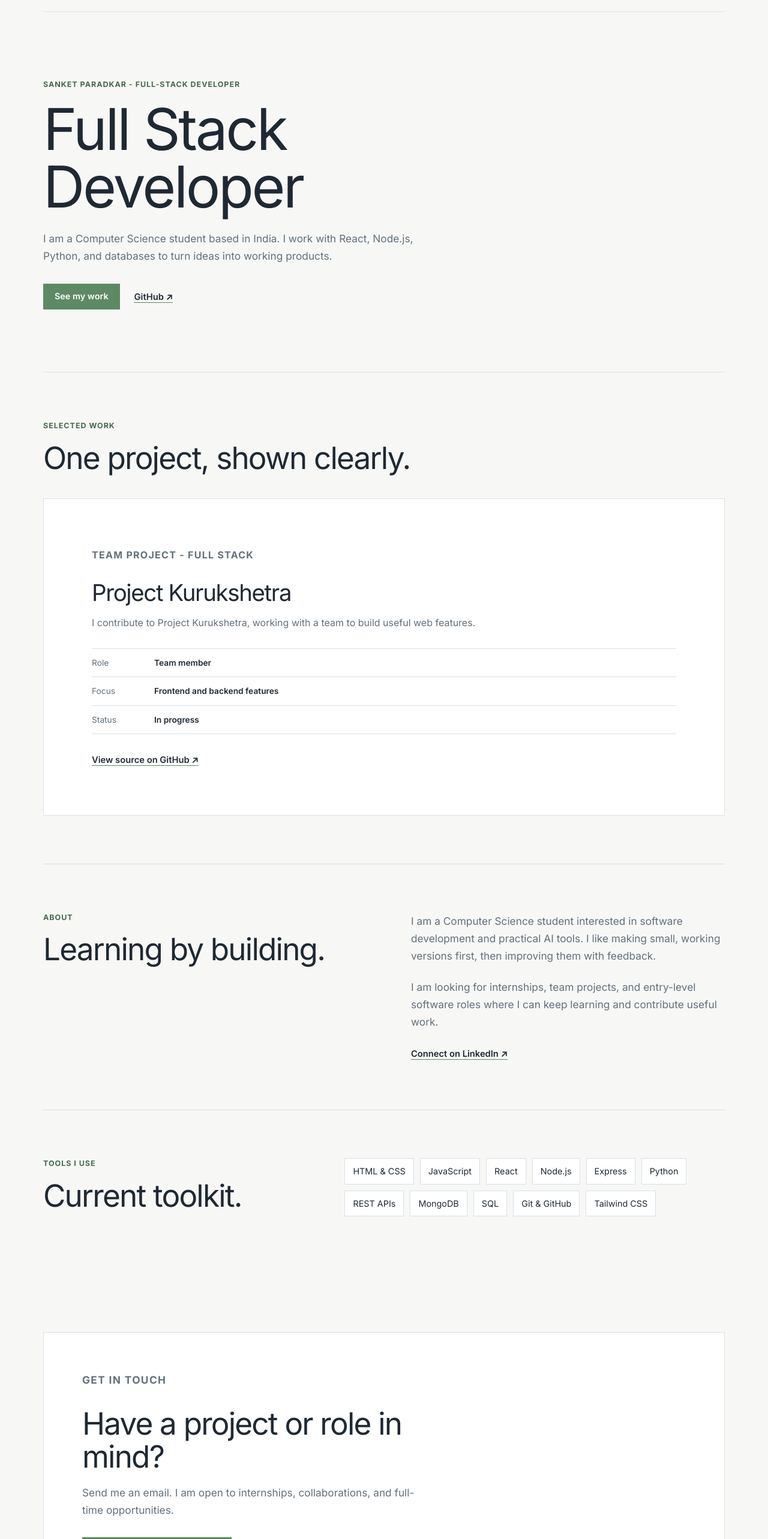
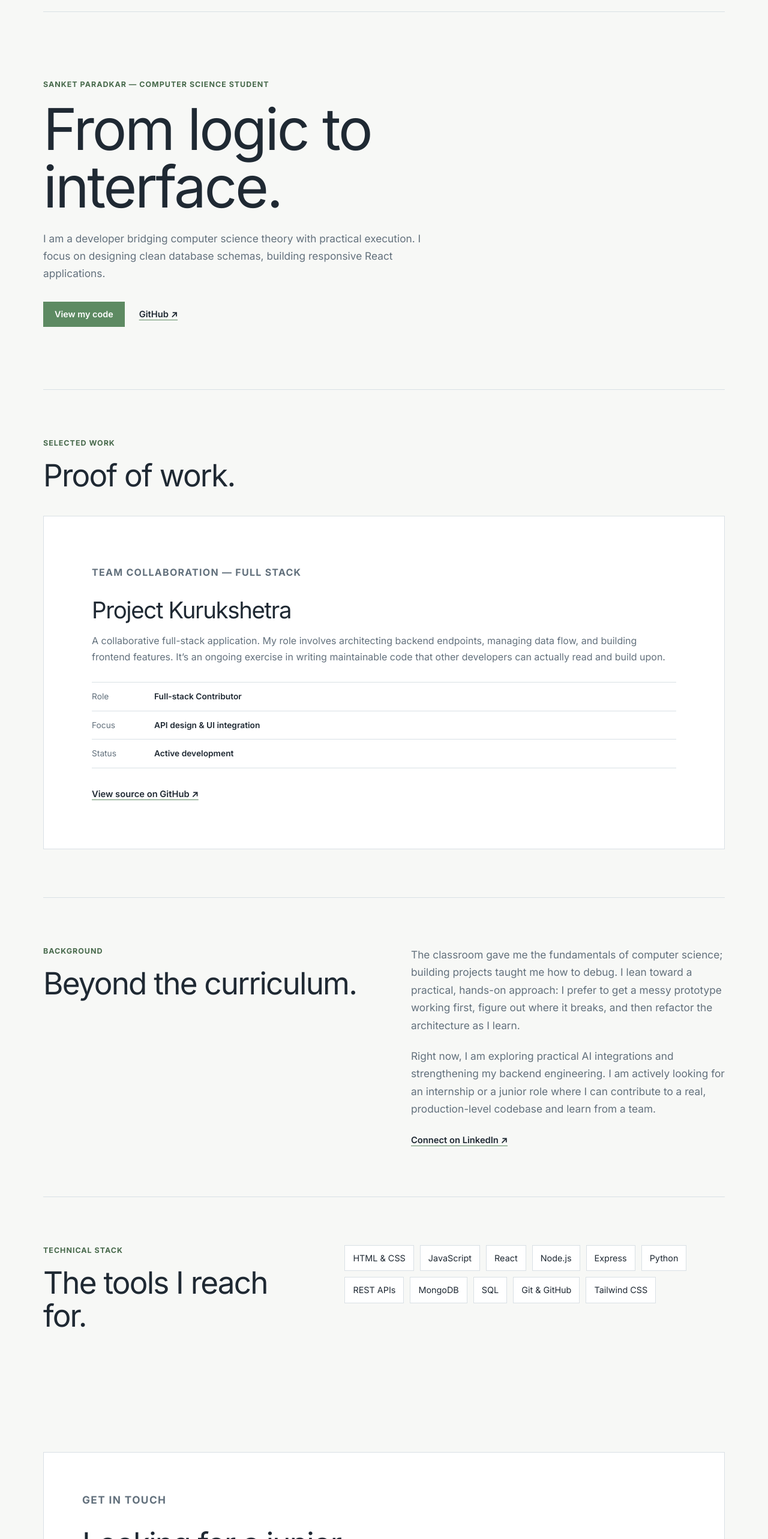
Before and after one commit to geeksanket/mywork, a React (Vite) app: page / in a window 1280 px wide. Shown: the part 60-2626 px from the top of the page at 60% size. Built offline with nearby package versions, Linux system fonts and the light colour scheme; the HTML template or start-up script is replaced by a standard one.

Commit message:
changed display elements

```diff
--- a/src/App.tsx
+++ b/src/App.tsx
@@ -27,13 +27,14 @@ export default function App() {
 
       <main id="top">
         <section className="hero">
-          <p className="eyebrow">Sanket Paradkar - Full-stack developer</p>
-          <h1>Full Stack Developer</h1>
+          <p className="eyebrow">Sanket Paradkar — Computer Science Student</p>
+          {/* Much shorter H1 so it looks elegant and confident at a large font size */}
+          <h1>From logic to interface.</h1>
           <p className="hero-copy">
-            I am a Computer Science student based in India. I work with React, Node.js, Python, and databases to turn ideas into working products.
+            I am a developer bridging computer science theory with practical execution. I focus on designing clean database schemas, building responsive React applications.
           </p>
           <div className="hero-actions">
-            <a className="button" href="#work">See my work</a>
+            <a className="button" href="#work">View my code</a>
             <a className="text-link" href="https://github.com/geeksanket" target="_blank" rel="noopener noreferrer">GitHub ↗</a>
           </div>
         </section>
@@ -41,42 +42,42 @@ export default function App() {
         <section id="work" className="section">
           <div className="section-heading">
             <p className="eyebrow">Selected work</p>
-            <h2>One project, shown clearly.</h2>
+            <h2>Proof of work.</h2>
           </div>
 
           <article className="project project-text-only">
             <div className="project-details">
-              <p className="eyebrow">Team project - Full stack</p>
+              <p className="eyebrow">Team collaboration — Full stack</p>
               <h3>Project Kurukshetra</h3>
               <p>
-                I contribute to Project Kurukshetra, working with a team to build useful web features.
+                A collaborative full-stack application. My role involves architecting backend endpoints, managing data flow, and building frontend features. It’s an ongoing exercise in writing maintainable code that other developers can actually read and build upon.
               </p>
               <dl className="project-facts">
-                <div><dt>Role</dt><dd>Team member</dd></div>
-                <div><dt>Focus</dt><dd>Frontend and backend features</dd></div>
-                <div><dt>Status</dt><dd>In progress</dd></div>
+                <div><dt>Role</dt><dd>Full-stack Contributor</dd></div>
+                <div><dt>Focus</dt><dd>API design & UI integration</dd></div>
+                <div><dt>Status</dt><dd>Active development</dd></div>
               </dl>
-              <a className="text-link" href="https://github.com/geeksanket" target="_blank" rel="noopener noreferrer">View source on GitHub ↗</a>
+              <a className="text-link" href="https://geeksanket.github.io/websiteK/" target="_blank" rel="noopener noreferrer">View source on GitHub ↗</a>
             </div>
           </article>
         </section>
 
         <section id="about" className="section split-section">
           <div className="section-heading">
-            <p className="eyebrow">About</p>
-            <h2>Learning by building.</h2>
+            <p className="eyebrow">Background</p>
+            <h2>Beyond the curriculum.</h2>
           </div>
           <div className="prose">
-            <p>I am a Computer Science student interested in software development and practical AI tools. I like making small, working versions first, then improving them with feedback.</p>
-            <p>I am looking for internships, team projects, and entry-level software roles where I can keep learning and contribute useful work.</p>
+            <p>The classroom gave me the fundamentals of computer science; building projects taught me how to debug. I lean toward a practical, hands-on approach: I prefer to get a messy prototype working first, figure out where it breaks, and then refactor the architecture as I learn.</p>
+            <p>Right now, I am exploring practical AI integrations and strengthening my backend engineering. I am actively looking for an internship or a junior role where I can contribute to a real, production-level codebase and learn from a team.</p>
             <a className="text-link" href="https://www.linkedin.com/in/paradkarsanket/" target="_blank" rel="noopener noreferrer">Connect on LinkedIn ↗</a>
           </div>
         </section>
 
         <section id="skills" className="section skills-section">
           <div className="section-heading">
-            <p className="eyebrow">Tools I use</p>
-            <h2>Current toolkit.</h2>
+            <p className="eyebrow">Technical stack</p>
+            <h2>The tools I reach for.</h2>
           </div>
           <ul className="skills-list" aria-label="Technical skills">
             {skills.map((skill) => <li key={skill}>{skill}</li>)}
@@ -85,15 +86,15 @@ export default function App() {
 
         <section className="contact-section">
           <p className="eyebrow">Get in touch</p>
-          <h2>Have a project or role in mind?</h2>
-          <p>Send me an email. I am open to internships, collaborations, and full-time opportunities.</p>
+          <h2>Looking for a junior developer?</h2>
+          <p>I am currently open to internships, team collaborations, and entry-level roles. Let's talk about what we can build.</p>
           <a className="button" href="mailto:sanketparadkar10@gmail.com">sanketparadkar10@gmail.com</a>
         </section>
       </main>
 
       <footer className="site-footer">
-        <span>(c) 2025 Sanket Paradkar</span>
-        <span>Mordongri, India</span>
+        <span>&copy; 2026 Sanket Paradkar</span>
+        <span>Madhya Pradesh, India</span>
       </footer>
     </div>
   )
```
